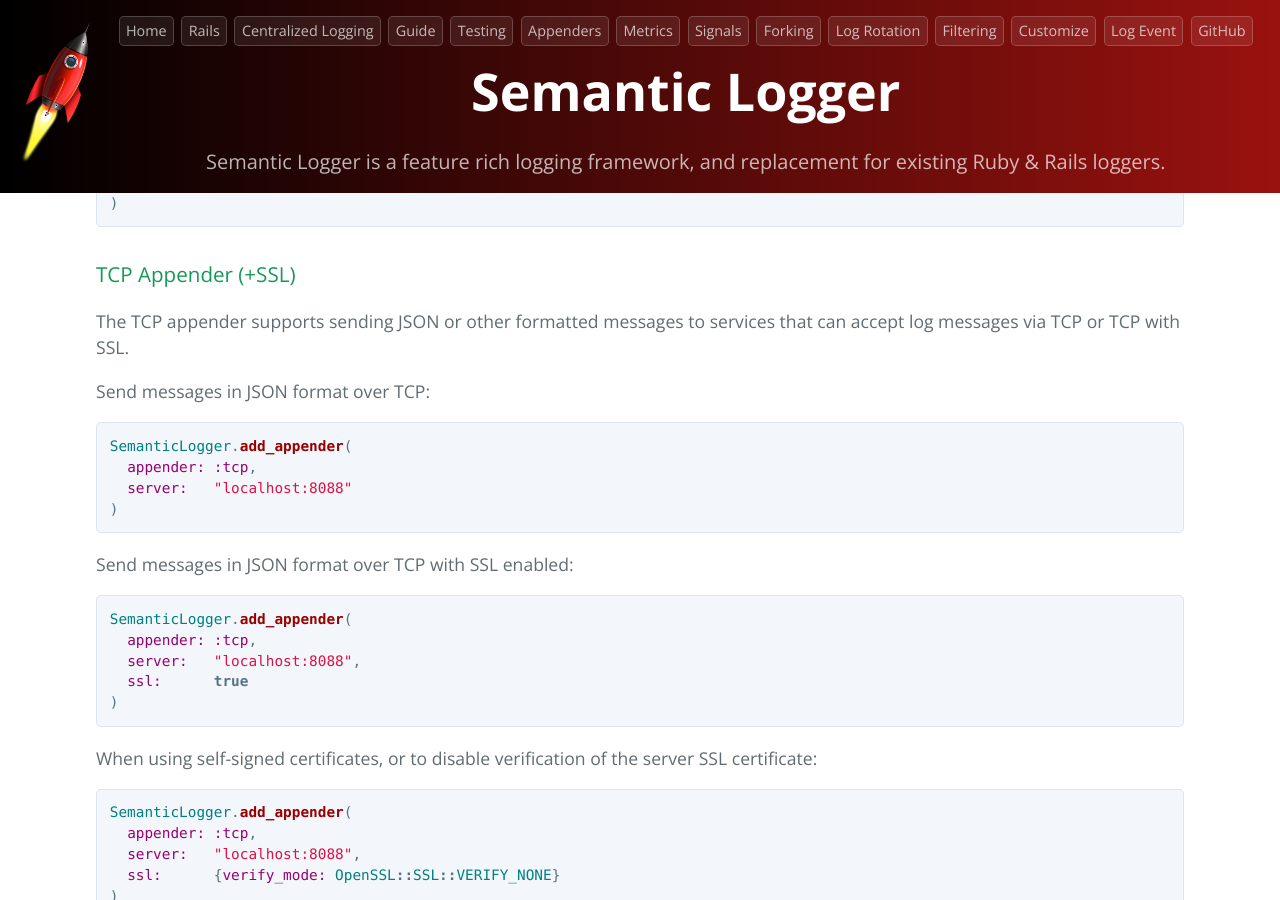
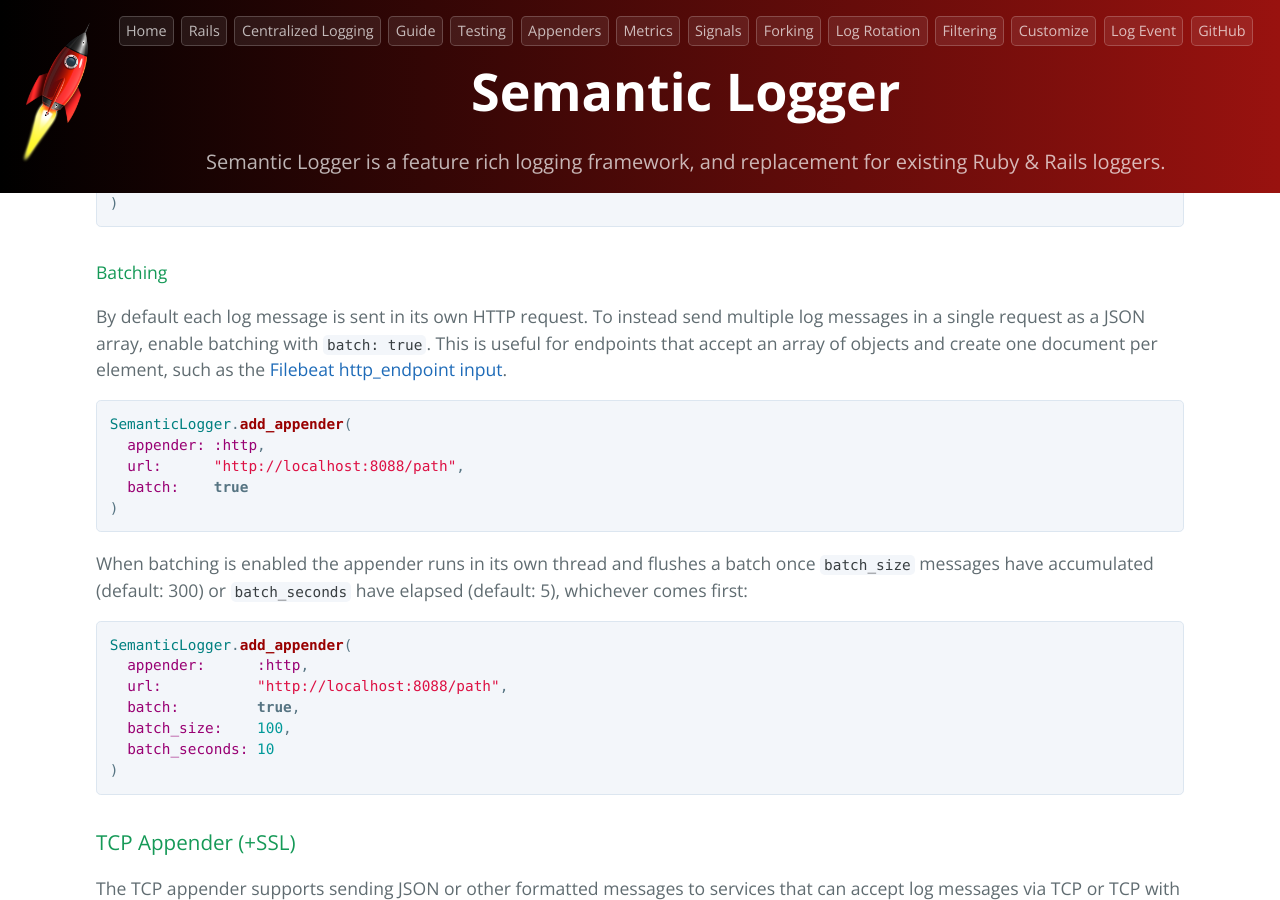
Before and after one commit to reidmorrison/semantic_logger, a Jekyll site: the page built from docs/appenders.md, in a window 1280 px wide and 900 px high, scrolled down 14928 px. Built offline with Jekyll 4.4.1, drawn with Linux system fonts in a browser that asks for light colours; our own code applies the rules of GitHub Pages for plain Markdown files.

Commit message:
Add batch support to the HTTP appender (#278)
Allow the HTTP appender to send multiple log messages in a single
request as a JSON array (e.g. for the Filebeat http_endpoint input)
by enabling `batch: true` when adding the appender.

Batching is off by default for the HTTP appender so existing behaviour
(one request per log message) is preserved. A new `batch_by_default?`
predicate on Subscriber lets an appender support batching while opting
out of being auto-wrapped in the batch proxy; the factory now honours
it. The Json formatter gains a `batch` method that renders an array of
log entries as a single JSON array.

Co-Authored-By: Claude Opus 4.8 <noreply@anthropic.com>

```diff
--- a/docs/appenders.md
+++ b/docs/appenders.md
@@ -695,6 +695,36 @@ SemanticLogger.add_appender(
 )
 ~~~
 
+#### Batching
+
+By default each log message is sent in its own HTTP request. To instead send
+multiple log messages in a single request as a JSON array, enable batching with
+`batch: true`. This is useful for endpoints that accept an array of objects and
+create one document per element, such as the
+[Filebeat http_endpoint input](https://www.elastic.co/guide/en/beats/filebeat/current/filebeat-input-http_endpoint.html).
+
+~~~ruby
+SemanticLogger.add_appender(
+  appender: :http,
+  url:      "http://localhost:8088/path",
+  batch:    true
+)
+~~~
+
+When batching is enabled the appender runs in its own thread and flushes a batch
+once `batch_size` messages have accumulated (default: 300) or `batch_seconds`
+have elapsed (default: 5), whichever comes first:
+
+~~~ruby
+SemanticLogger.add_appender(
+  appender:      :http,
+  url:           "http://localhost:8088/path",
+  batch:         true,
+  batch_size:    100,
+  batch_seconds: 10
+)
+~~~
+
 ### TCP Appender (+SSL)
 
 The TCP appender supports sending JSON or other formatted messages to services that can accept log messages
--- a/lib/semantic_logger/appender.rb
+++ b/lib/semantic_logger/appender.rb
@@ -39,8 +39,9 @@ module SemanticLogger
                      &)
       appender = build(**args, &)
 
-      # If appender implements #batch, then it should use the batch proxy by default.
-      batch    = true if batch.nil? && appender.respond_to?(:batch)
+      # If appender implements #batch, then it should use the batch proxy by default,
+      # unless the appender opts out of batching by default (e.g. the HTTP appender).
+      batch    = true if batch.nil? && appender.respond_to?(:batch) && appender.batch_by_default?
 
       if batch == true
         Appender::AsyncBatch.new(
--- a/lib/semantic_logger/formatters/json.rb
+++ b/lib/semantic_logger/formatters/json.rb
@@ -11,6 +11,11 @@ module SemanticLogger
       def call(log, logger)
         super.to_json
       end
+
+      # Returns a batch of log messages as a single JSON array.
+      def batch(logs, logger)
+        "[#{logs.map { |log| call(log, logger) }.join(',')}]"
+      end
     end
   end
 end
```
Also changed, not shown: lib/semantic_logger/appender/http.rb (+25 -0 lines), lib/semantic_logger/subscriber.rb (+7 -0 lines), test/appender/http_test.rb (+36 -0 lines).
